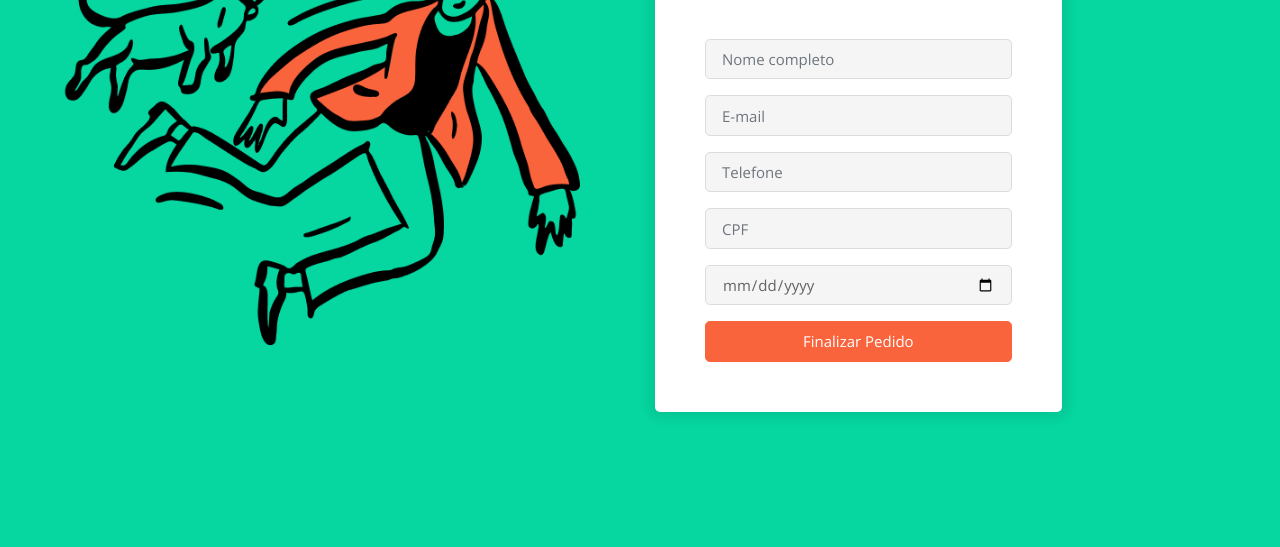
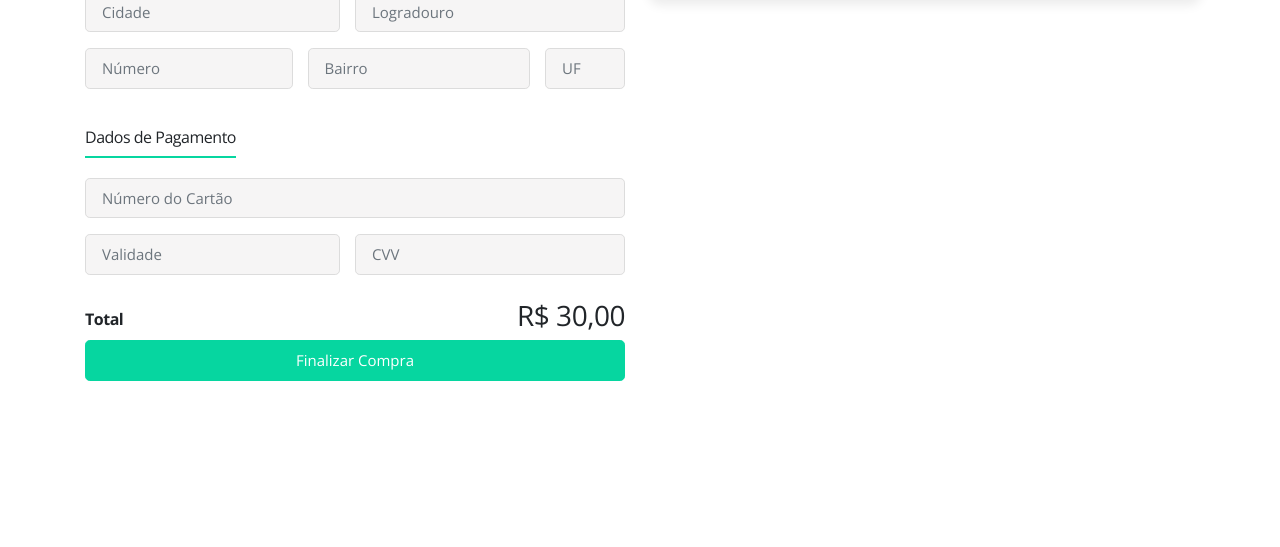
Before and after one commit to DayanMonteiro/PetFood, a React app in the folder web/: page / in a window 1280 px wide. Shown: the part 253-800 px from the top of the page. Built offline with nearby package versions, Linux system fonts and the light colour scheme.

Commit message:
iniciando pagina de checkout

```diff
--- a/web/src/index.js
+++ b/web/src/index.js
@@ -2,11 +2,12 @@ import React from 'react';
 import ReactDOM from 'react-dom';
 
 import './styles/global.css';
-import Cadastro from './pages/cadastro'
+import Cadastro from './pages/cadastro';
+import Checkout from './pages/checkout';
 
 ReactDOM.render(
   <React.StrictMode>
-    <Cadastro />
+    <Checkout />
   </React.StrictMode>,
   document.getElementById('root')
 );
--- /dev/null
+++ b/web/src/pages/checkout/index.js
@@ -0,0 +1,122 @@
+
+import './style.css';
+import Header from "../../components/header"
+
+
+const Checkout = () => {
+
+    return (
+        <div className="h-100">
+            <Header />
+            <div className="container mt-4">
+                <div className="row">
+                    <div className="col-6">
+                        <span className="section-title" >Dados de Entrega</span>
+                        <div className="row mb-3">
+                            <div className="col-12">
+                                <input
+                                    type="text"
+                                    placeholder="CEP"
+                                    className="form-control form-control-lg"
+                                />
+                            </div>
+                        </div>
+
+                        <div className="row mb-3">
+                            <div className="col-6">
+                                <input
+                                    type="text"
+                                    placeholder="Cidade"
+                                    className="form-control form-control-lg"
+                                />
+                            </div>
+                            <div className="col-6 pl-0">
+                                <input
+                                    type="text"
+                                    placeholder="Logradouro"
+                                    className="form-control form-control-lg"
+                                />
+                            </div>
+                        </div>
+
+                        <div className="row mb-3">
+                            <div className="col-5">
+                                <input
+                                    type="text"
+                                    placeholder="Número"
+                                    className="form-control form-control-lg"
+                                />
+                            </div>
+                            <div className="col-5 pl-0">
+                                <input
+                                    type="text"
+                                    placeholder="Bairro"
+                                    className="form-control form-control-lg"
+                                />
+                            </div>
+                            <div className="col-2 pl-0">
+                                <input
+                                    type="text"
+                                    placeholder="UF"
+                                    className="form-control form-control-lg"
+                                />
+                            </div>
+                        </div>
+
+                    <span className="section-title" >Dados de Pagamento</span>
+                    <div className="row mb-3">
+                            <div className="col-12">
+                                <input
+                                    type="text"
+                                    placeholder="Número do Cartão"
+                                    className="form-control form-control-lg"
+                                />
+                            </div>
+                        </div>
+
+                        <div className="row mb-3">
+                            <div className="col-6">
+                                <input
+                                    type="text"
+                                    placeholder="Validade"
+                                    className="form-control form-control-lg"
+                                />
+                            </div>
+                            <div className="col-6 pl-0">
+                                <input
+                                    type="text"
+                                    placeholder="CVV"
+                                    className="form-control form-control-lg"
+                                />
+                            </div>
+                        </div>
+
+                    <div className="row mt-4">
+                        <div className="col-12  d-flex justify-content-between align-items-center" >
+                            <b>Total</b>
+                            <h3>R$ 30,00</h3>
+                        </div>
+                        <div className="col-12" >
+                            <button className="btn btn-block btn-lg btn-primary" >
+                                Finalizar Compra
+                            </button>
+
+                        </div>
+                    </div>
+                    </div>
+
+                    <div className="col-6">
+                        <div className="box col mb-4">
+                            <h4>Minha Sacola(5)</h4>
+
+                            <div className="row products" ></div>
+
+                        </div>
+                    </div>
+                </div>
+            </div>
+        </div>
+    )
+};
+
+export default Checkout;
--- /dev/null
+++ b/web/src/pages/checkout/style.css
@@ -0,0 +1,6 @@
+.section-title {
+    border-bottom: 2px solid var(--primary);
+    padding-bottom: 7px;
+    margin: 20px 0;
+    display: inline-block;
+}
--- a/web/src/styles/global.css
+++ b/web/src/styles/global.css
@@ -44,6 +44,16 @@ input[type='date']:disabled {
     background-color: var(--primary) !important;
 }
 
+
+.btn-primary,
+.btn-primary:focus,
+.btn-primary:active,
+.btn-primary:disabled,
+.btn-primary:hover {
+  background-color: var(--primary) !important;
+  border-color: var(--primary);
+}
+
 .bg-secondary {
     background-color: var(--secondary) !important;
 }
```
Also changed, not shown: web/src/components/product/list/index.js (added, +15 -0 lines).
